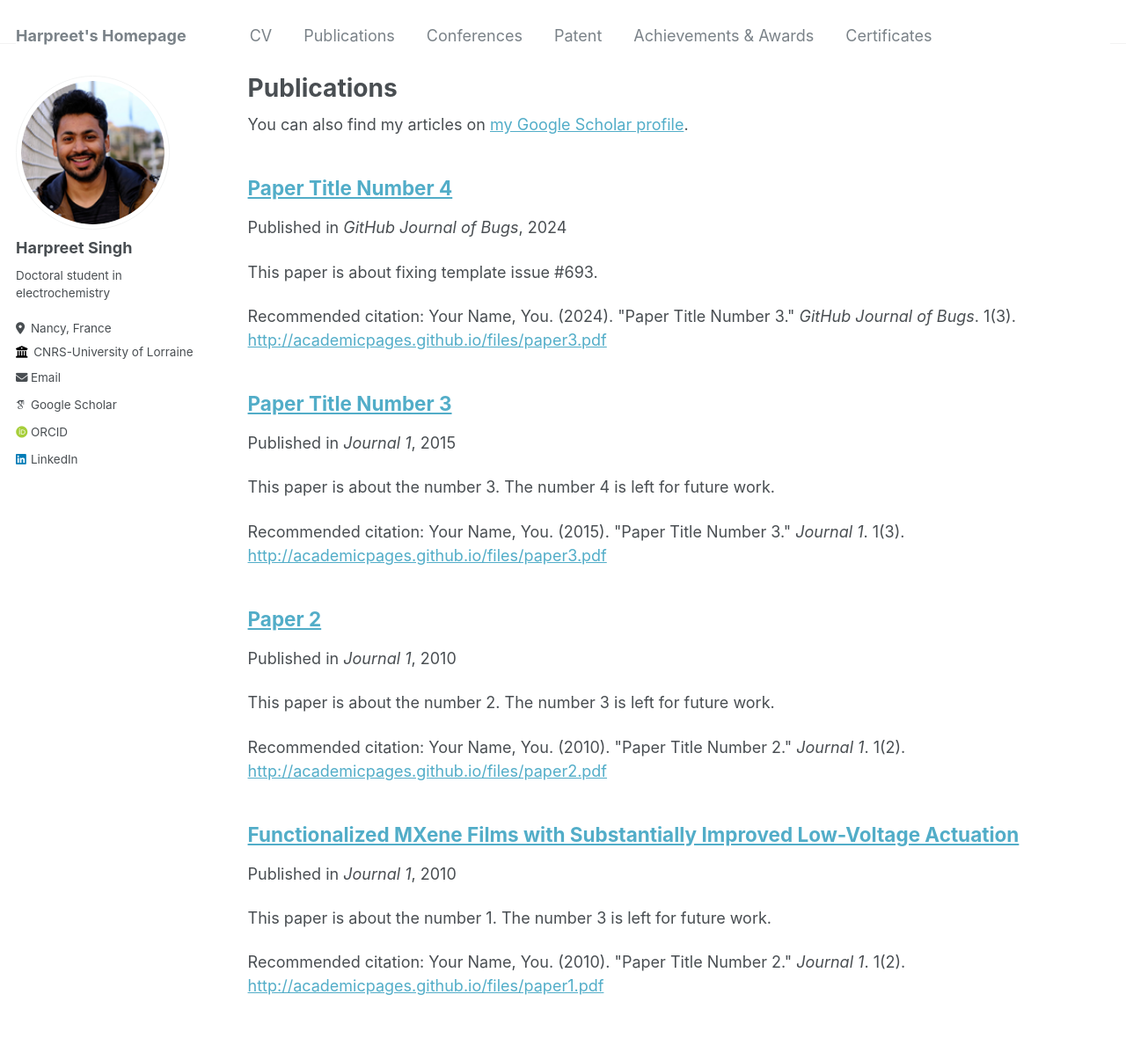
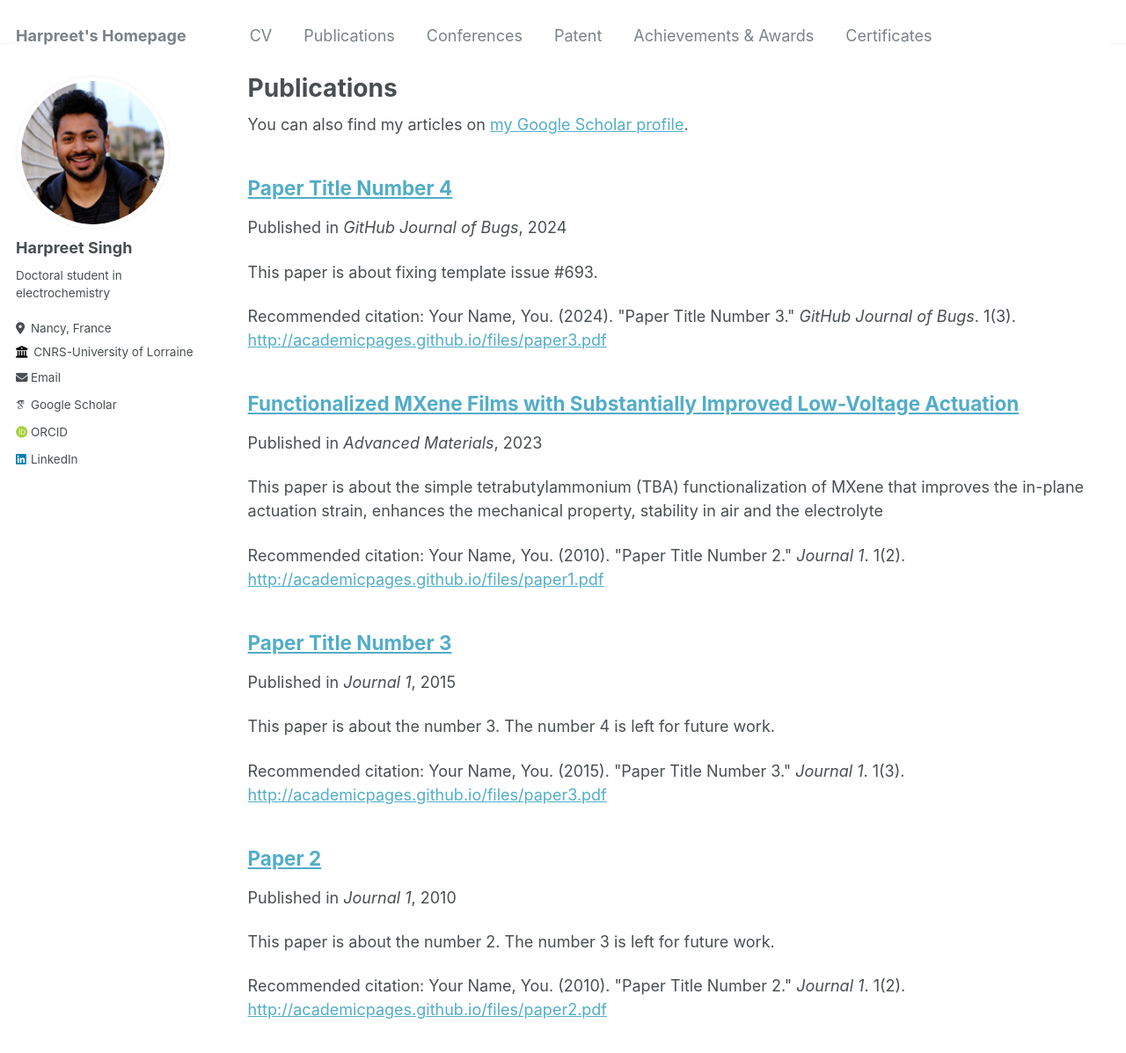
Before and after one commit to Harpr33t-Singh/Harpr33t-Singh.github.io, a Jekyll site: the page built from _pages/publications.md, in a window 1280 px wide and 1400 px high. Shown: the top 1197 px of the window at 88% size. Built offline with Jekyll 4.4.1, drawn with Linux system fonts in a browser that asks for light colours; some web fonts are replaced.

Commit message:
Update 2009-10-01-paper-title-number-1.md

```diff
--- a/_publications/2009-10-01-paper-title-number-1.md
+++ b/_publications/2009-10-01-paper-title-number-1.md
@@ -2,9 +2,9 @@
 title: "Functionalized MXene Films with Substantially Improved Low-Voltage Actuation"
 collection: publications
 permalink: /publication/2010-10-01-paper-title-number-1
-excerpt: 'This paper is about the number 1. The number 3 is left for future work.'
-date: 2010-10-01
-venue: 'Journal 1'
+excerpt: 'This paper is about the simple tetrabutylammonium (TBA) functionalization of MXene that improves the in-plane actuation strain, enhances the mechanical property, stability in air and the electrolyte'
+date: 2023-10-03
+venue: 'Advanced Materials'
 paperurl: 'http://academicpages.github.io/files/paper1.pdf'
 citation: 'Your Name, You. (2010). &quot;Paper Title Number 2.&quot; <i>Journal 1</i>. 1(2).'
 ---
```
